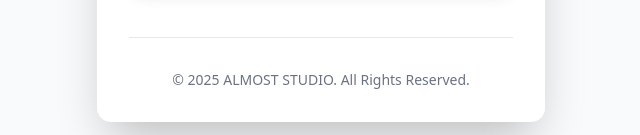
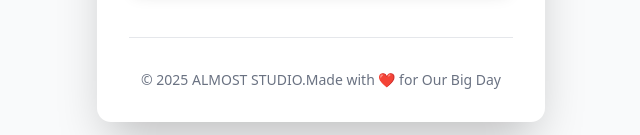
Before and after one commit to EbenEnninful/ak-wed, a Next.js app: page / in a window 1280 px wide. Shown: the part 1389-1524 px from the top of the page, without its empty margins (319-959 px from the left). Built offline with nearby package versions, Linux system fonts and the light colour scheme.

Commit message:
Updated the Footer

```diff
--- a/src/app/components/Footer.js
+++ b/src/app/components/Footer.js
@@ -3,7 +3,7 @@ import React from 'react';
 export default function Footer() {
     return (
         <footer className="text-center mt-12 pt-8 border-t border-gray-200 text-gray-500 text-sm">
-            <p>© {new Date().getFullYear()} ALMOST STUDIO. All Rights Reserved.</p>
+            <p>© {new Date().getFullYear()} ALMOST STUDIO.Made with ❤️ for Our Big Day </p>
         </footer>
     );
 }
```
